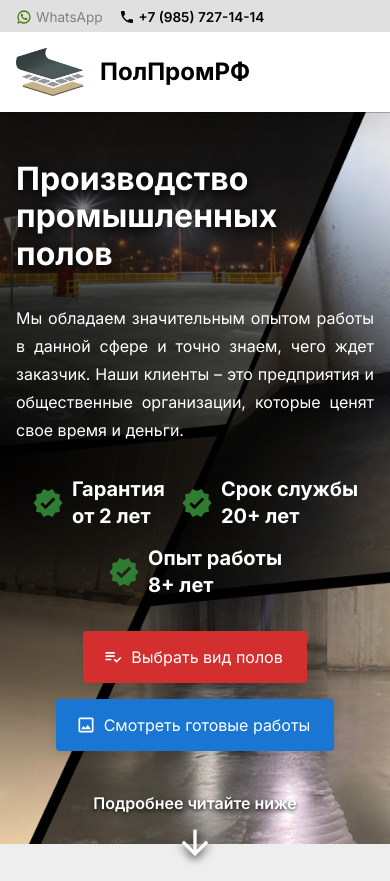
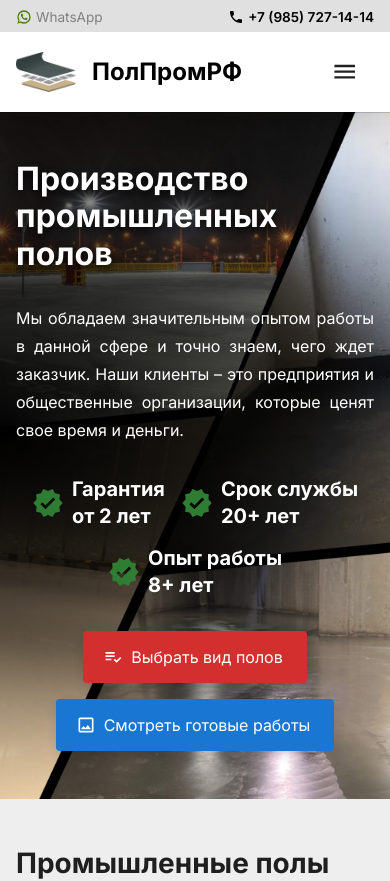
Before and after one commit to ntleek1/prompol77, a Next.js app: page / in a window 390 px wide. Shown: the top 881 px of the page. Built offline with nearby package versions, Linux system fonts and the light colour scheme.

Commit message:
Mobile Menu and scrollDown indicator

```diff
--- a/components/Header/Navbar.tsx
+++ b/components/Header/Navbar.tsx
@@ -1,14 +1,20 @@
-import React from "react";
+import React, { useState } from "react";
 import Link from "next/link";
 import Image from "next/image";
+import { MenuNav } from "@/routes";
 import { CompanyName } from "@/next-seo.config";
-import { Box, Typography, Container } from "@mui/material";
+import { Box, Typography, Container, IconButton } from "@mui/material";
+import MenuIcon from "@mui/icons-material/Menu";
+import CloseIcon from "@mui/icons-material/Close";
+import Order from "../Order/Order";
 import useHeaderStyles from "./styles";
-import { MenuNav } from "@/routes";
-import Order from "../Order/Order";
 
 const Navbar = () => {
   const { sxNavbar } = useHeaderStyles();
+  const [menuIsVisible, setMenuVisibility] = useState(false);
+  const onMenuToggle = () => {
+    setMenuVisibility(!menuIsVisible);
+  };
 
   return (
     <Box id="navbar" sx={sxNavbar}>
@@ -23,12 +29,22 @@ const Navbar = () => {
             gap={2}
             color="black"
           >
-            <Image src="/images/logo.png" alt="Лого" width={68} height={48} />
+            <Image src="/images/logo.png" alt="Лого" width={60} height={40} />
             {CompanyName}
           </Typography>
         </Box>
 
-        <Box component="nav" className="navbar__menu">
+        <IconButton className="navbar__burger" onClick={onMenuToggle}>
+          {!menuIsVisible ? <MenuIcon /> : <CloseIcon />}
+        </IconButton>
+
+        <Box
+          className={[
+            "navbar__menu",
+            menuIsVisible ? "navbar__menu_visible" : "",
+          ].join(" ")}
+        >
+          <Box component="nav" className="navbar__navigation">
             {MenuNav.map((navItem) =>
               navItem.isVisible ? (
                 <Typography
@@ -43,9 +59,9 @@ const Navbar = () => {
               ) : null
             )}
           </Box>
-
           <Box className="navbar__buttonGroup">
             <Order size="small" />
+          </Box>
         </Box>
       </Container>
     </Box>
--- a/components/Header/Topbar.tsx
+++ b/components/Header/Topbar.tsx
@@ -17,7 +17,7 @@ const Topbar = () => {
         <Typography variant="small" className="topbar__schedule">
           г. Москва, Пн-Пт с 09:00 до 19:00, Сб-Вс выходные
         </Typography>
-        <Box display="flex" alignItems="center" justifyContent="center" gap={2}>
+        <Box className="topbar__phones">
           <WhatsAppIcon className="topbar__whatsAppIcon" />
           <Link
             href="https://api.whatsapp.com/send?phone=79857271414"
--- a/components/Header/styles.ts
+++ b/components/Header/styles.ts
@@ -19,6 +19,14 @@ const headerStyles = (theme: Theme) =>
           [theme.breakpoints.down("md")]: {
             display: "none",
           },
+        },
+        "& .topbar__phones": {
+          display: "flex",
+          alignItems: "center",
+          justifyContent: "center",
+          gap: 2,
+          [theme.breakpoints.down("md")]: {
+            flex: 1,
           },
           "& .topbar__whatsAppLink": {
             fontWeight: 400,
@@ -46,6 +54,9 @@ const headerStyles = (theme: Theme) =>
             fontSize: 16,
             color: "black",
             mr: -1.5,
+            [theme.breakpoints.down("md")]: {
+              ml: "auto",
+            },
           },
           "& .topbar__mailIcon": {
             flexShrink: 0,
@@ -54,6 +65,7 @@ const headerStyles = (theme: Theme) =>
             mr: -1.5,
             [theme.breakpoints.down("md")]: {
               display: "none",
+            },
           },
         },
       },
@@ -67,7 +79,7 @@ const headerStyles = (theme: Theme) =>
       alignItems: "center",
       "& .navbar__container": {
         display: "flex",
-        justifyContent: "space-between",
+        gap: 4,
         alignItems: "center",
         width: "100%",
         maxWidth: "1200px",
@@ -75,7 +87,21 @@ const headerStyles = (theme: Theme) =>
           position: "relative",
           flexShrink: 0,
         },
+        "& .navbar__burger": {
+          ml: "auto",
+          mr: 1,
+          color: "inherit",
+          display: "none",
+          [theme.breakpoints.down("md")]: {
+            display: "flex",
+          },
+        },
         "& .navbar__menu": {
+          ml: "auto",
+          display: "flex",
+          gap: 4,
+          alignItems: "center",
+          "& .navbar__navigation": {
             display: "flex",
             gap: theme.spacing(4),
             whiteSpace: "nowrap",
@@ -83,15 +109,29 @@ const headerStyles = (theme: Theme) =>
               color: "black",
               fontWeight: 600,
             },
-          [theme.breakpoints.down("md")]: {
-            display: "none",
-          },
           },
           "& .navbar__buttonGroup": {
             display: "flex",
             gap: 1,
-          [theme.breakpoints.down("lg")]: {
+          },
+          [theme.breakpoints.down("md")]: {
             display: "none",
+            position: "fixed",
+            left: 0,
+            right: 0,
+            top: APPBAR_HEIGHT,
+            py: 4,
+            backgroundColor: theme.palette.background.default,
+            flexDirection: "column",
+            textAlign: "center",
+            boxShadow: theme.shadows[5],
+            textTransform: "uppercase",
+            "& > *": {
+              flexDirection: "column",
+            },
+            "&.navbar__menu_visible": {
+              display: "flex",
+            },
           },
         },
       },
--- a/components/Hero/Hero.tsx
+++ b/components/Hero/Hero.tsx
@@ -90,6 +90,7 @@ const Hero = () => {
         </Box>
       </Container>
 
+      {!isMobile ? (
         <Box className="hero__scrollDown">
           <Link href="#service" scroll={false}>
             <Typography
@@ -98,11 +99,12 @@ const Hero = () => {
               fontWeight={600}
               color="inherit"
             >
-            Подробнее читайте ниже
+              Прокрутите вниз для продолжения
             </Typography>
             <ArrowDownwardIcon fontSize="large" />
           </Link>
         </Box>
+      ) : null}
     </Box>
   );
 };
--- a/components/Hero/styles.ts
+++ b/components/Hero/styles.ts
@@ -1,6 +1,7 @@
 import { Theme, useTheme, createStyles } from "@mui/material/styles";
 import { keyframes } from "@emotion/react";
 import { th } from "date-fns/locale";
+import { APPBAR_HEIGHT } from "../Header/styles";
 
 const floatAnimation = keyframes`
   0% {
@@ -20,8 +21,6 @@ const HeroStyles = (theme: Theme) =>
       display: "flex",
       flexDirection: "column",
       gap: theme.spacing(1),
-      minHeight: "600px",
-      height: "calc(100vh - 80px - 32px)",
       justifyContent: "space-evenly",
       py: 6,
       color: theme.palette.common.white,
@@ -29,6 +28,11 @@ const HeroStyles = (theme: Theme) =>
       backgroundSize: "cover",
       backgroundPosition: "center",
       boxSizing: "border-box",
+      minHeight: "600px",
+      height: `calc(100vh - ${APPBAR_HEIGHT}px)`,
+      [theme.breakpoints.down("md")]: {
+        height: "auto",
+      },
 
       "& .hero__container": {
         "& .hero__headerText": {
```
Lines whose indentation alone changed are shown as unchanged.
